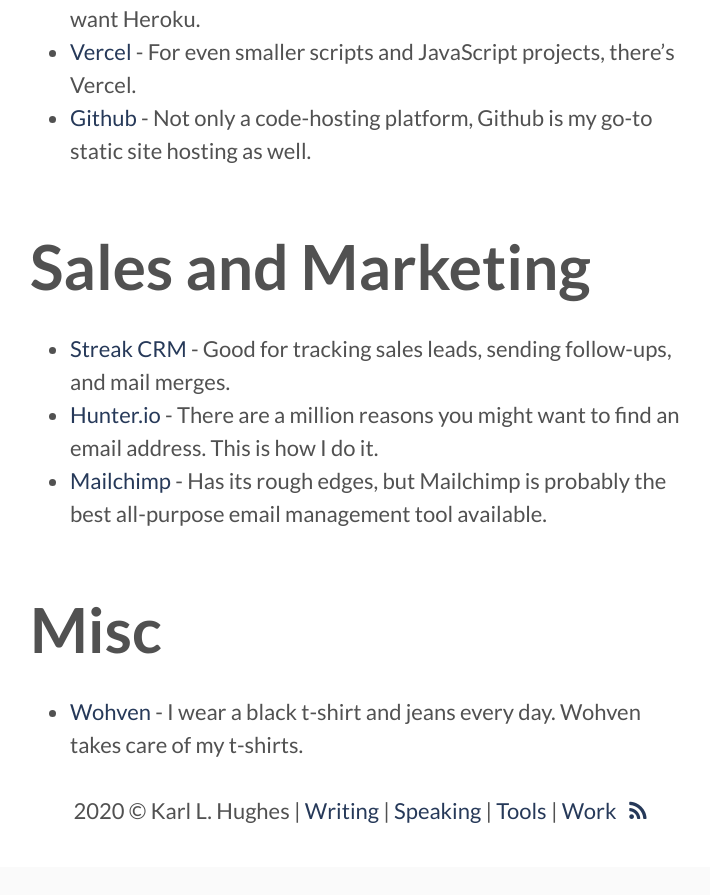
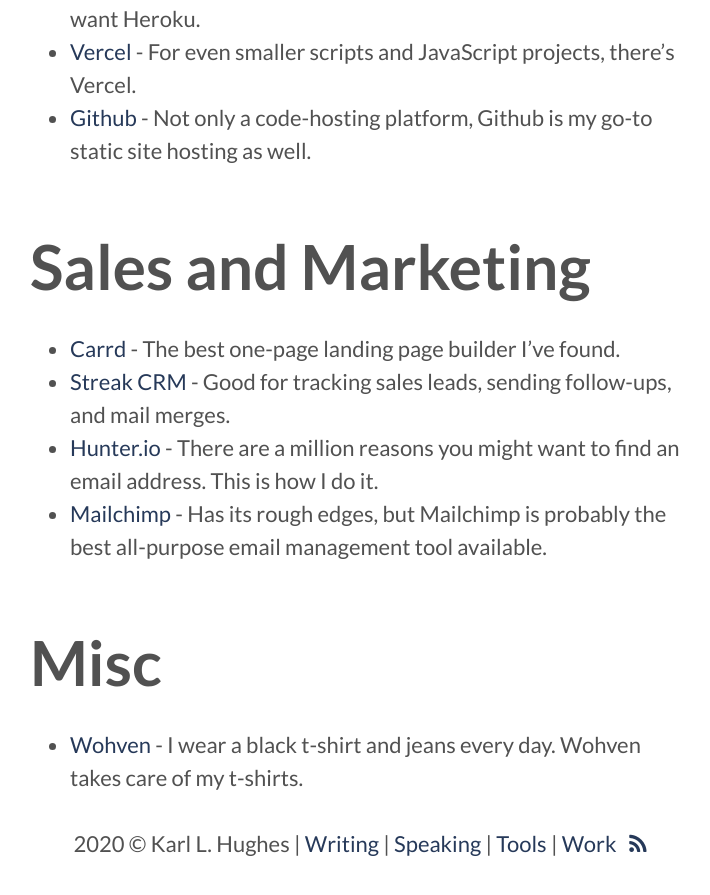
Before and after one commit to karllhughes/personal-blog-5, a Jekyll site: the page built from tools.md, in a window 1280 px wide and 900 px high, scrolled down 1596 px. Shown: the top 895 px of the window, without its empty margins (280-990 px from the left). Built offline with Jekyll 4.4.1, drawn with Linux system fonts in a browser that asks for light colours; before the commit the page ends 2463 px from its top, so only the background shows below that.

Commit message:
Adding more tools

```diff
--- a/tools.md
+++ b/tools.md
@@ -28,6 +28,7 @@
 - [Github](http://github.com/) - Not only a code-hosting platform, Github is my go-to static site hosting as well.
 
 ## Sales and Marketing
+- [Carrd](https://carrd.co/) - The best one-page landing page builder I've found.
 - [Streak CRM](https://www.streak.com/) - Good for tracking sales leads, sending follow-ups, and mail merges.
 - [Hunter.io](https://hunter.io/) - There are a million reasons you might want to find an email address. This is how I do it.
 - [Mailchimp](http://eepurl.com/cMDrn5) - Has its rough edges, but Mailchimp is probably the best all-purpose email management tool available.
```
